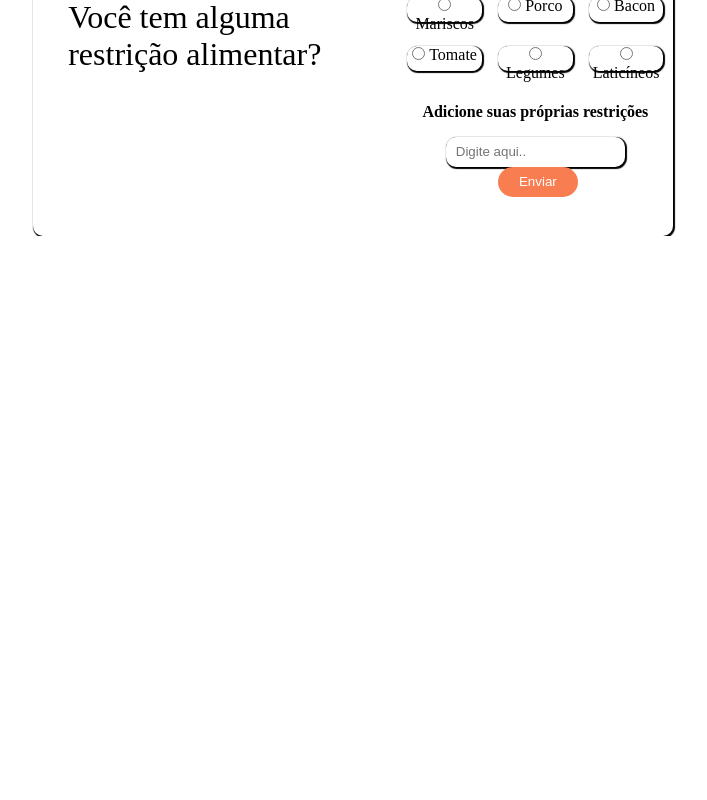
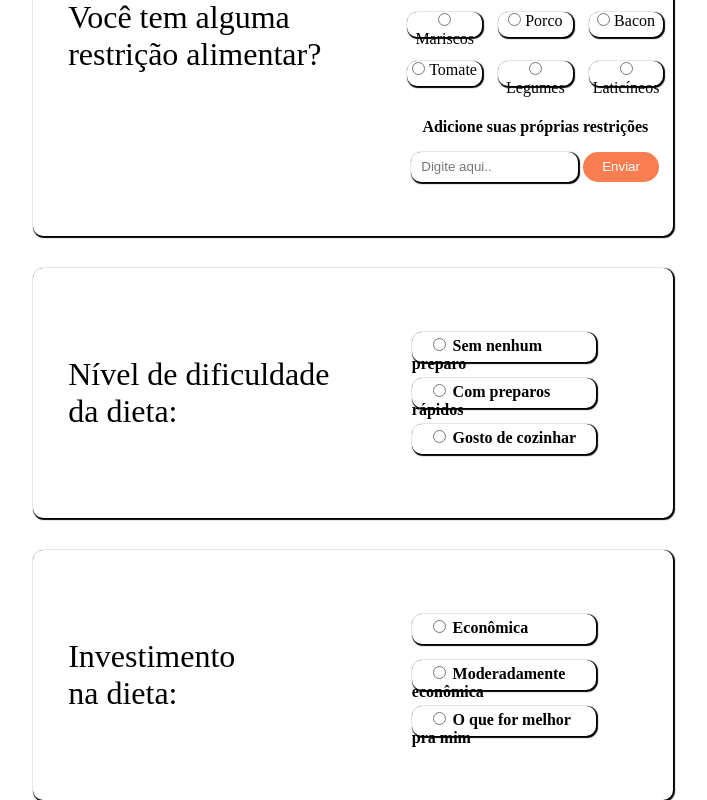
Before and after one commit to bruno-boggio/Figmateste-app, a React (Create React App) app: page / in a window 1280 px wide. Shown: the part 1840-2640 px from the top of the page, without its empty margins (287-994 px from the left). Before the commit the page ends 2076 px from the top, so only its background shows below. Built offline with nearby package versions, Linux system fonts and the light colour scheme.

Commit message:
criação card 6 e 7

```diff
--- a/src/App.css
+++ b/src/App.css
@@ -374,7 +374,7 @@
 }
 
 .restricao-input{
-  width: 70%;
+  width: 65%;
   margin-top: 1rem;
   border-radius: 10px;
   height: 30px;
@@ -386,7 +386,7 @@
 
 .restricao-btn{
   height: 30px;
-  width: 5rem;
+  width: 30%;
   background-color: rgb(248,125,80);
   color: white;
   border-radius: 1.2rem;
@@ -394,3 +394,53 @@
   margin: auto;
   margin-left: 5px;
 }
+
+
+
+.div-container-dificuldadedieta{
+  max-width: 50%;
+  height: 250px;
+  display: flex;
+  align-items: center;
+  margin: auto;
+  border-radius: 10px;
+  margin-top: 2rem;
+  border: none;
+  box-shadow: 1px 1px 1px 1px;
+}
+
+.dificuldadedieta-text{
+  width: 50%;
+  margin: auto;
+  margin-left: 2.2rem;
+  font-size: 2rem;
+}
+
+.div-dificuldadedieta-options{
+  display: flex;
+  flex-direction: column;
+  width: 50%;
+  padding: 20px;
+  border-radius: 10px;
+  border: none;
+  gap: 1rem;
+}
+
+.dificuldadedieta-input-item{
+  width: 70%;
+  height: 30px;
+  border-radius: 10px;
+  box-shadow: 1px 1px 1px 1px;
+  margin-left: 1.4rem;
+  font-weight: bold;
+}
+
+.dificuldadedieta-input{
+    padding-left: 20px;
+    margin-left: 1.3rem;
+    margin-top: 0.4rem;
+}
+
+.dificuldadedieta-label{
+  padding-left: 3px;
+}
--- a/src/App.js
+++ b/src/App.js
@@ -5,6 +5,8 @@ import CardObjetivo from "./Components/CardObjetivo";
 import CardDieta from "./Components/CardDieta";
 import CardRefeicoes from "./Components/CardRefeicoes";
 import CardRestricao from "./Components/CardRestricao";
+import CardDficuldadeDieta from "./Components/CardDificuldadeDieta";
+import CardInvestimentoDieta from "./Components/CardInvestimentoDieta";
 
 function App() {
   return (
@@ -15,6 +17,8 @@ function App() {
         <CardDieta />
         <CardRefeicoes />
         <CardRestricao />
+        <CardDficuldadeDieta />
+        <CardInvestimentoDieta />
     </div>
   );
 }
--- a/src/Components/CardDificuldadeDieta.jsx
+++ b/src/Components/CardDificuldadeDieta.jsx
@@ -2,7 +2,23 @@ import React from "react";
 
     const CardDficuldadeDieta = () => {
         return (
+            <div className="div-container-dificuldadedieta">
 
+            <div className="dificuldadedieta-text">
+               <p>Nível de dificuldade</p>
+               <p>da dieta:</p>
+            </div>
+
+            <div className="div-dificuldadedieta-options">
+
+            <div className="dificuldadedieta-input-item">        <input className="dificuldadedieta-input"  type="radio"></input>   <label className="dificuldadedieta-label">Sem nenhum preparo</label>   </div>
+            <div className="dificuldadedieta-input-item">        <input className="dificuldadedieta-input" type="radio"></input>   <label className="dificuldadedieta-label">Com preparos rápidos</label>   </div>
+            <div className="dificuldadedieta-input-item">        <input className="dificuldadedieta-input" type="radio"></input>   <label className="dificuldadedieta-label">Gosto de cozinhar</label>   </div>
+
+
+            </div>
+
+        </div>
         )
     }
 
--- /dev/null
+++ b/src/Components/CardInvestimentoDieta.jsx
@@ -0,0 +1,25 @@
+import React from "react";
+
+const CardInvestimentoDieta = () => {
+    return (
+    <div className="div-container-dificuldadedieta">
+
+    <div className="dificuldadedieta-text">
+       <p>Investimento</p>
+       <p>na dieta:</p>
+    </div>
+
+    <div className="div-dificuldadedieta-options">
+
+    <div className="dificuldadedieta-input-item">        <input className="dificuldadedieta-input"  type="radio"></input>   <label className="dificuldadedieta-label">Econômica</label>   </div>
+    <div className="dificuldadedieta-input-item">        <input className="dificuldadedieta-input" type="radio"></input>   <label className="dificuldadedieta-label">Moderadamente econômica</label>   </div>
+    <div className="dificuldadedieta-input-item">        <input className="dificuldadedieta-input" type="radio"></input>   <label className="dificuldadedieta-label">O que for melhor pra mim</label>   </div>
+
+
+    </div>
+
+</div>
+)
+}
+
+export default CardInvestimentoDieta;
```
